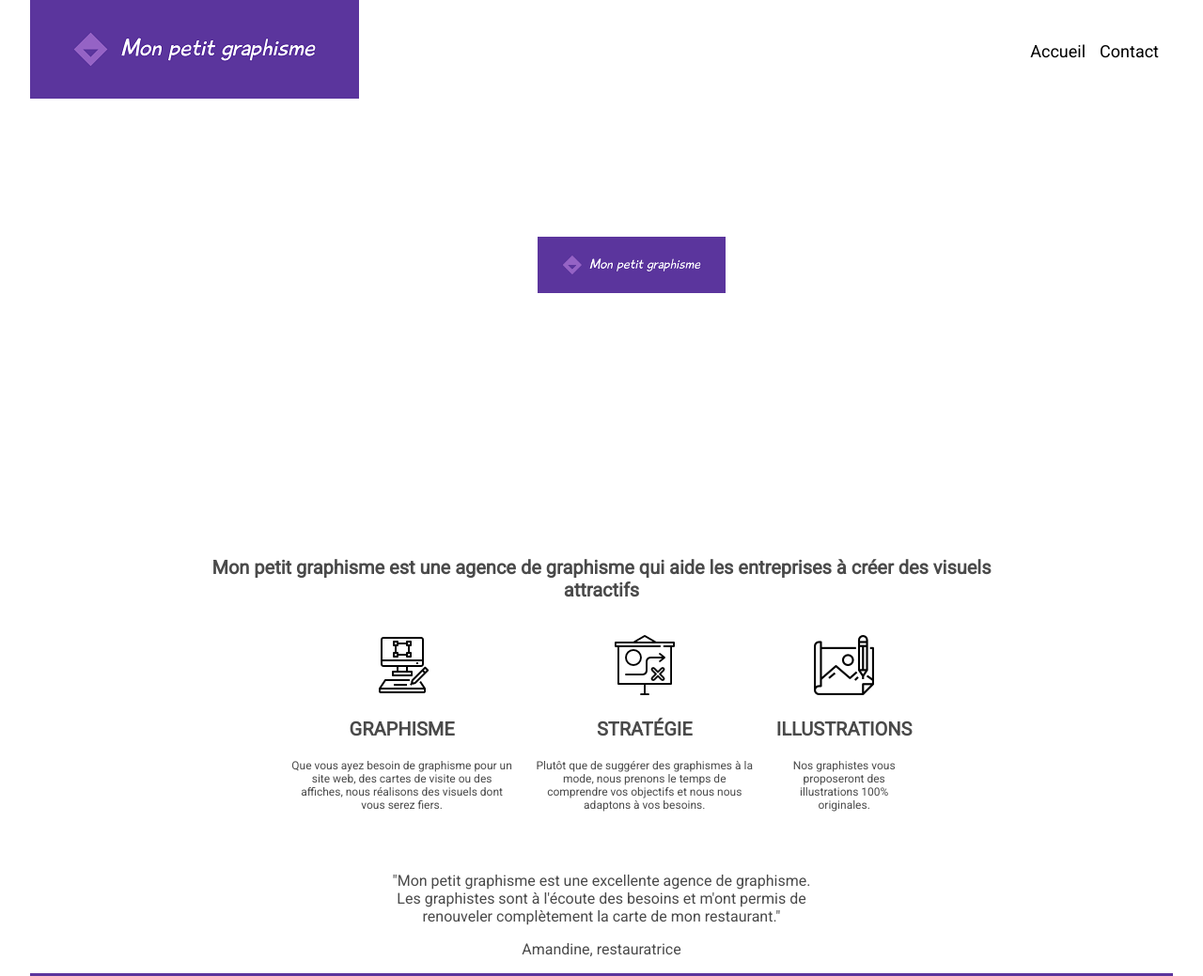
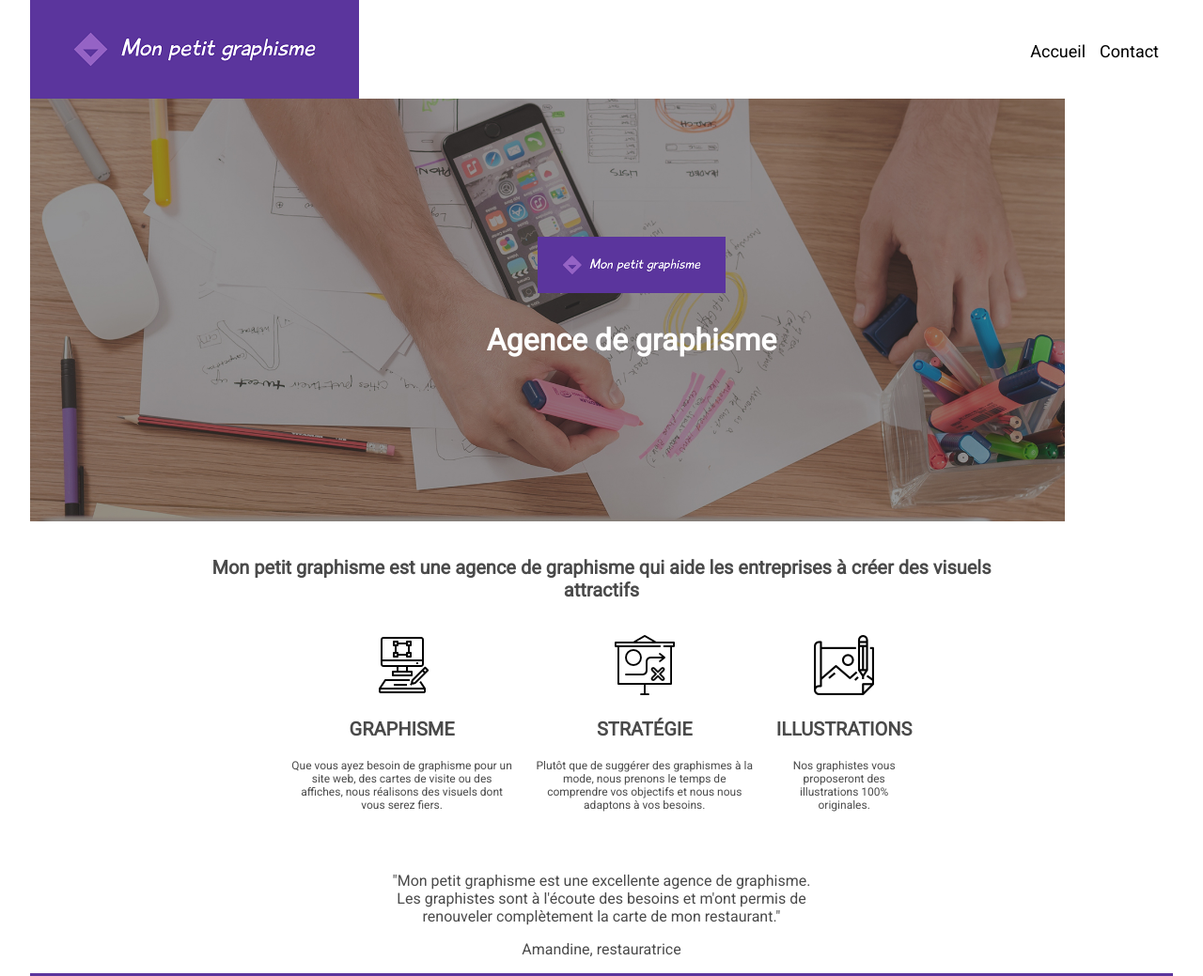
Before and after one commit to yoannperez/02_defi_integration, a plain HTML site: page index.html in a window 1280 px wide. Shown: the top 1039 px of the page at 94% size. Drawn offline with Linux system fonts and the light colour scheme.

Commit message:
Welcom background

```diff
--- a/CSS/style.css
+++ b/CSS/style.css
@@ -33,7 +33,7 @@ nav li a{
  /* Section Hero */
 
 #hero .photo{
-    background-image: url(Images/backgroung_image.jpg);
+    background-image: url(../Images/backgroung_image.jpg);
     background-size: contain;
     background-repeat: no-repeat;
     display: flex;
```
